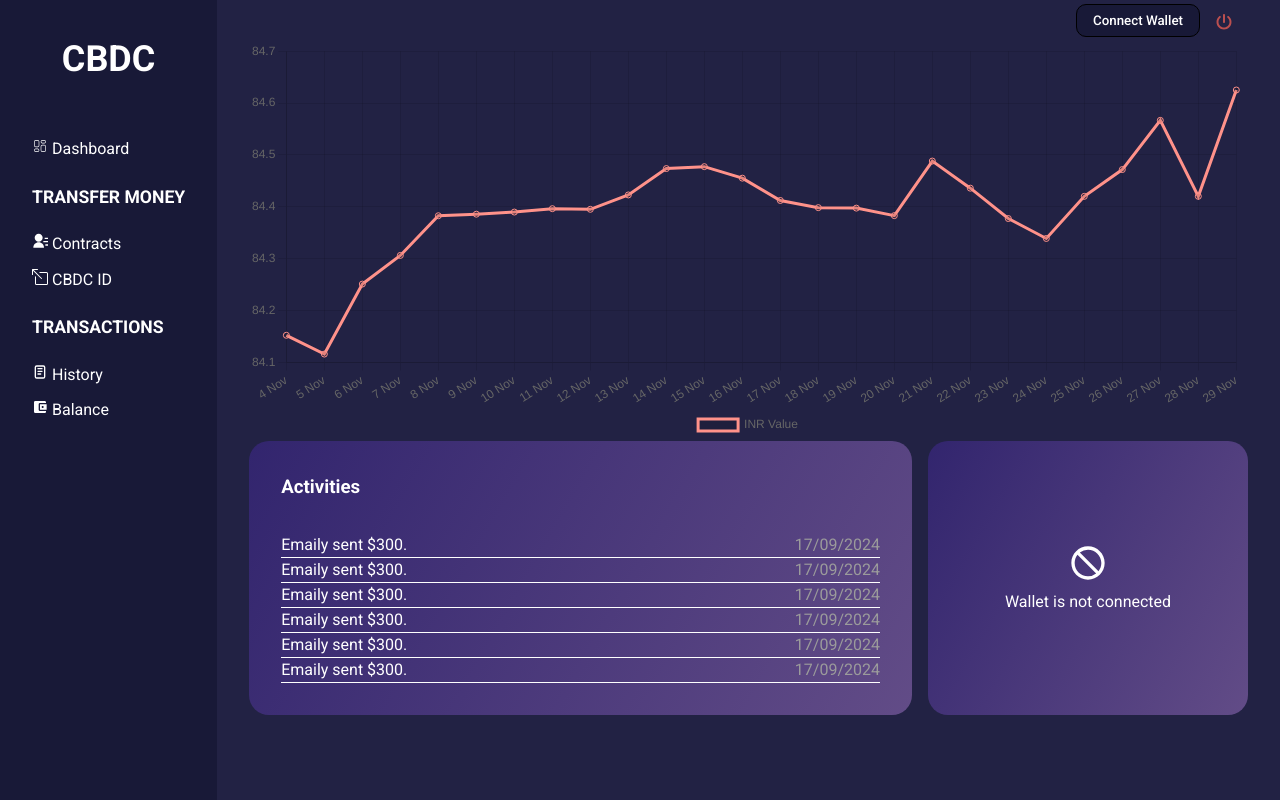
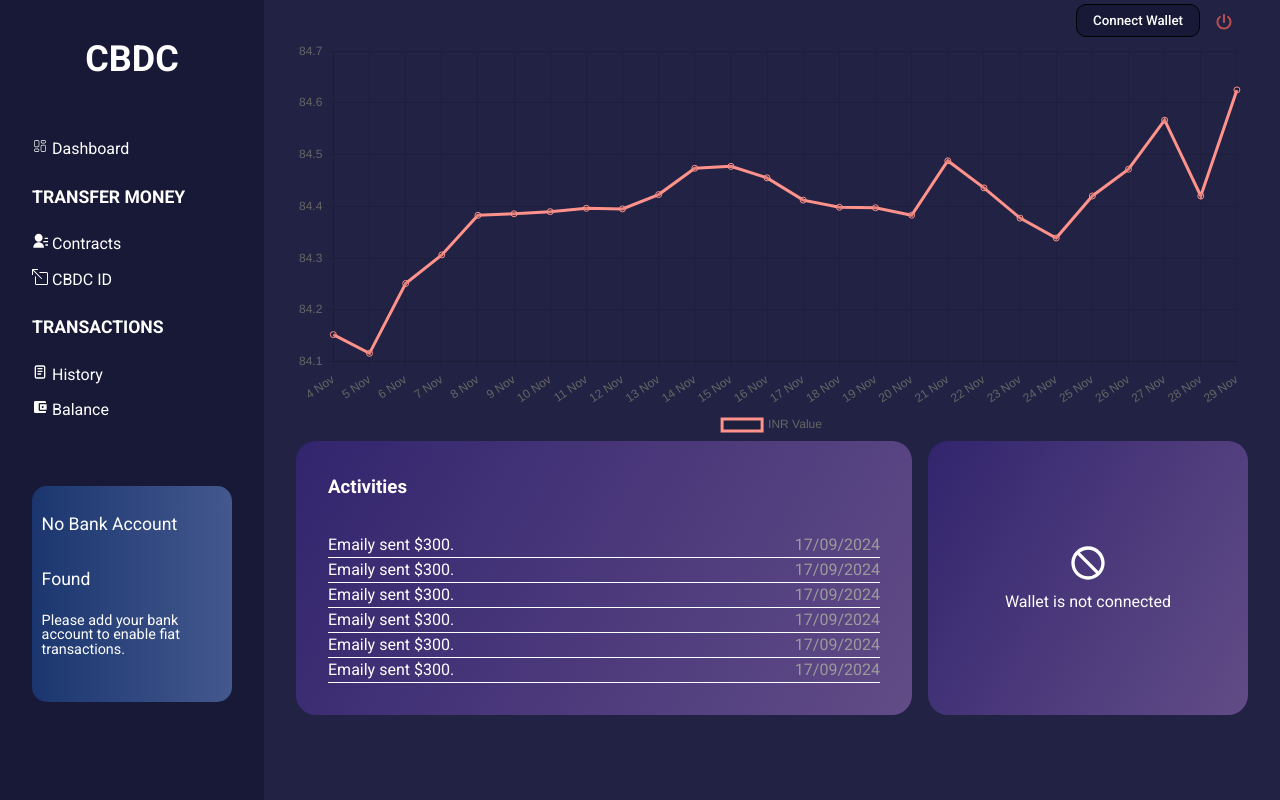
Before and after one commit to PlabanKr/cbdc, a React (Vite) app in the folder frontend/: page /dashboard in a window 1280 px wide. Built offline with nearby package versions, Linux system fonts and the light colour scheme.

Commit message:
Add bank account card

```diff
--- /dev/null
+++ b/frontend/src/components/card/bank-ac-sidebar/bank.ac.sidebar.component.jsx
@@ -0,0 +1,13 @@
+import "./bank.ac.sidebar.style.css";
+
+const BankAcSidebar = () => {
+  return (
+    <div className="bank-ac-sidebar-main">
+      <p className="bank-ac-sidebar-txt-lg">No Bank Account</p>
+      <p  className="bank-ac-sidebar-txt-lg txt-found">Found</p>
+      <p className="bank-ac-sidebar-txt-sm">Please add your bank account to enable fiat transactions.</p>
+    </div>
+  );
+};
+
+export default BankAcSidebar;
--- /dev/null
+++ b/frontend/src/components/card/bank-ac-sidebar/bank.ac.sidebar.style.css
@@ -0,0 +1,22 @@
+.bank-ac-sidebar-main {
+  background: linear-gradient(to right, #1B366F, #43588D);
+  width: 25vh;
+  height: 27vh;
+  margin-top: 4rem;
+  padding: 1.4rem 0.6rem;
+  border-radius: 15px;
+}
+
+.bank-ac-sidebar-txt-lg {
+  font-size: 1.1rem;
+  line-height: 2rem;
+}
+
+.txt-found {
+  margin: 1.4rem 0rem 1.2rem 0rem;
+}
+
+.bank-ac-sidebar-txt-sm {
+  font-size: 0.9rem;
+  line-height: 0.9rem;
+}
--- a/frontend/src/components/sidebar/sidebar.component.jsx
+++ b/frontend/src/components/sidebar/sidebar.component.jsx
@@ -4,6 +4,7 @@ import { MdAccountBalanceWallet } from "react-icons/md";
 import { RiContactsFill } from "react-icons/ri";
 import { TbNotes } from "react-icons/tb";
 import "./sidebar.style.css";
+import BankAcSidebar from "../card/bank-ac-sidebar/bank.ac.sidebar.component";
 
 const Sidebar = () => {
   return (
@@ -34,6 +35,7 @@ const Sidebar = () => {
           <MdAccountBalanceWallet /> Balance
         </li>
       </ul>
+      <BankAcSidebar />
     </nav>
   )
 }
```
